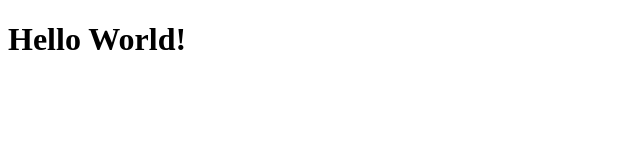
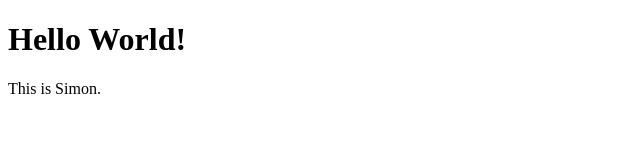
Before and after one commit to Simonthesun/cs100-lab0, a plain HTML site: page index.html in a window 1280 px wide. Shown: the whole page, without its empty margins (0-640 px from the left). Drawn offline with Linux system fonts and the light colour scheme.

Commit message:
second commit

```diff
--- a/index.html
+++ b/index.html
@@ -8,5 +8,7 @@
 
 	<body>
 		<h1>Hello World!</h1>
+
+		<p>This is Simon.</p>
 	</body>
 </html>
```
